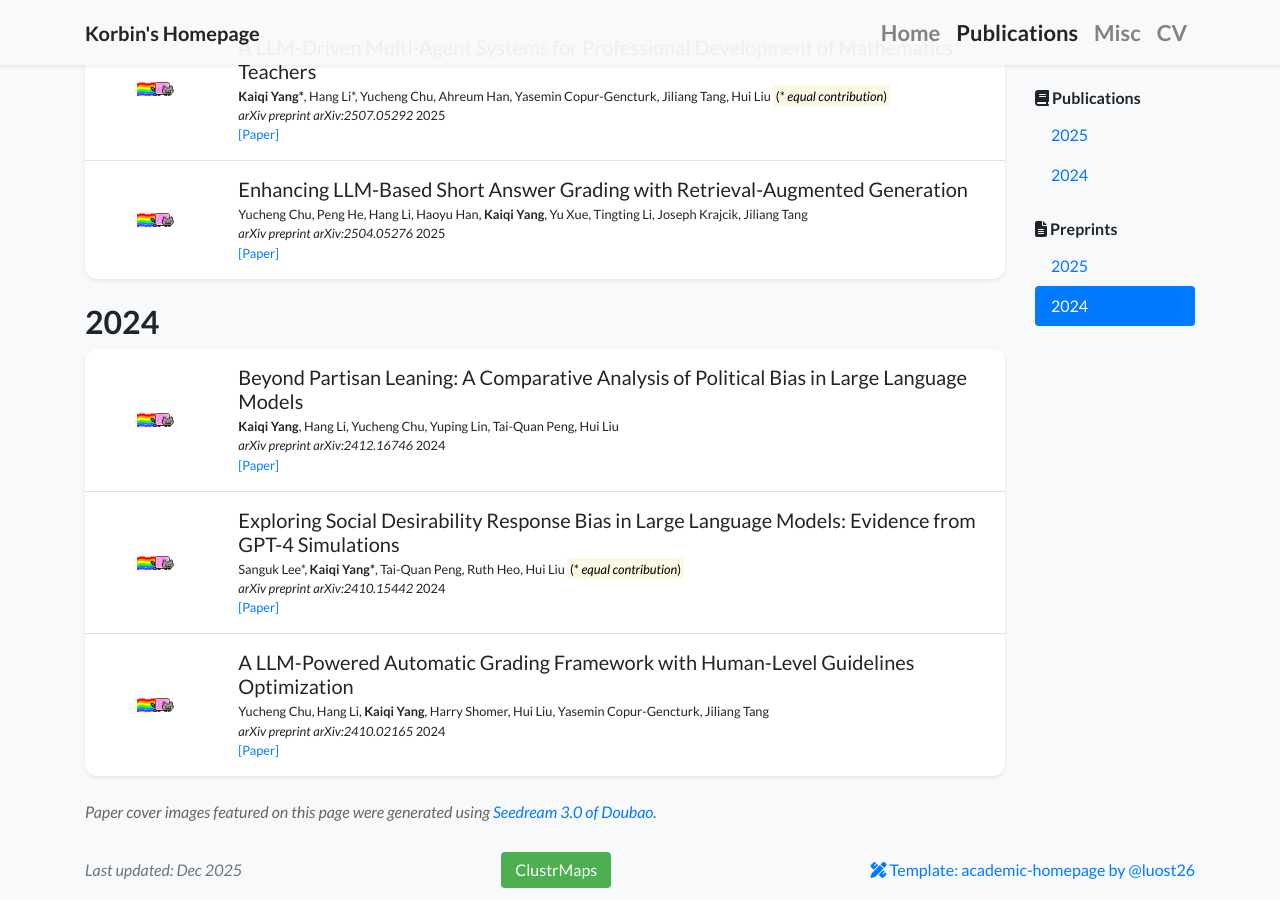
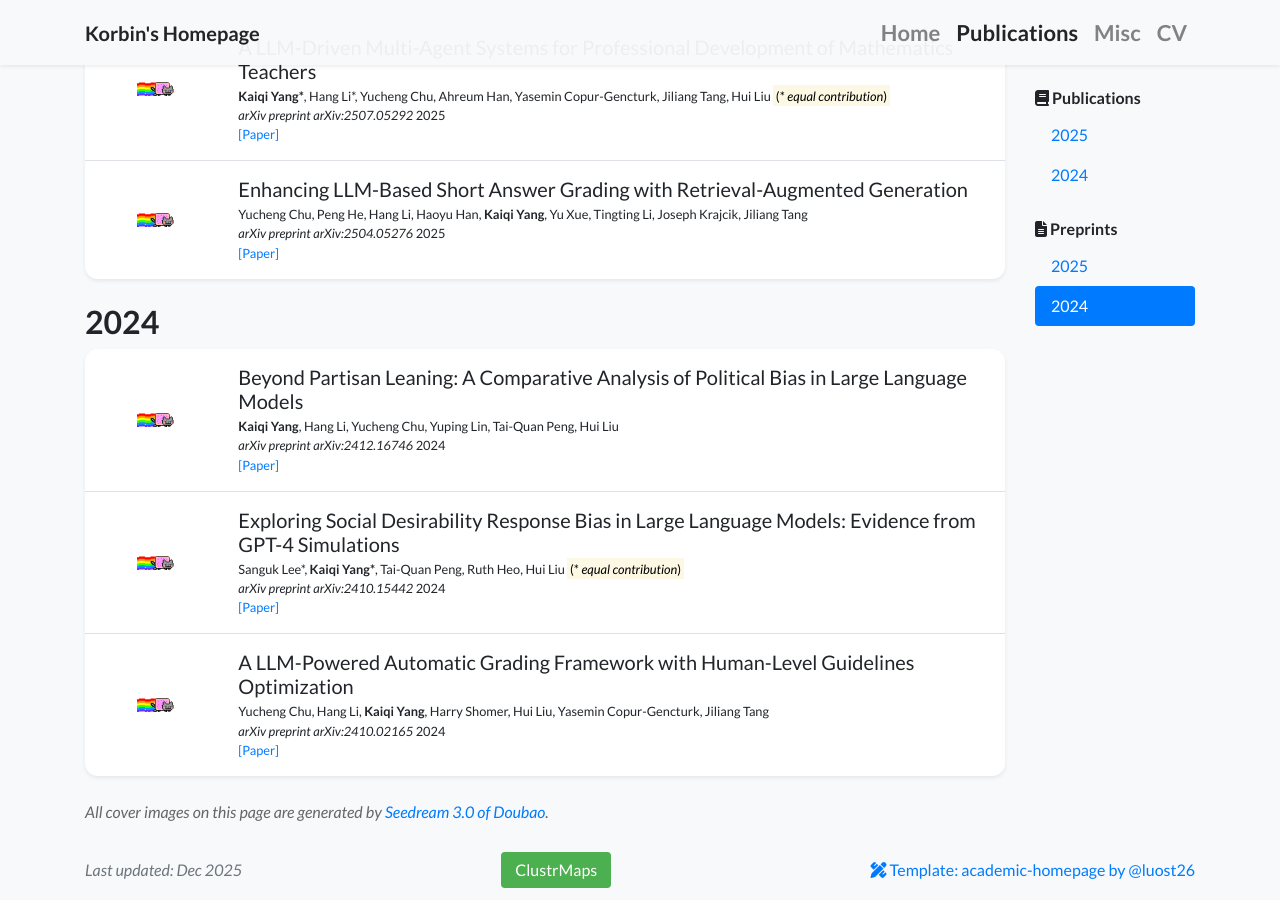
Before and after one commit to KorbinY/korbiny.github.io, a Jekyll site: the page built from publications.html, in a window 1280 px wide and 900 px high, scrolled down 1451 px. Built offline with Jekyll 4.4.1, drawn with Linux system fonts in a browser that asks for light colours; nearby versions of some CDN libraries; a style sheet for code colours, icons or effects is not loaded.

Commit message:
update misc assets

```diff
--- a/misc.html
+++ b/misc.html
@@ -36,6 +36,10 @@ body_attr: >-
     {% endif %}
 
     <br>
+
+    <!-- =====Claim AI-generated Images ===== -->
+    <br>
+    <p><i style="color: #666;">All cover images on this page are generated by <a href="https://www.doubao.com/chat/create-image" target="_blank">Seedream 3.0 of Doubao</a>.</i></p>
   </div>
 
   <!-- ===== Right-side category navigation ===== -->
--- a/publications.html
+++ b/publications.html
@@ -37,8 +37,9 @@ body_attr: >-
     </div>
     {% endfor %}
 
+    <!-- =====Claim AI-generated Images ===== -->
     <br>
-    <p><i style="color: #666;">Paper cover images featured on this page were generated using <a href="https://www.doubao.com/chat/create-image" target="_blank">Seedream 3.0 of Doubao</a>.</i></p>
+    <p><i style="color: #666;">All cover images on this page are generated by <a href="https://www.doubao.com/chat/create-image" target="_blank">Seedream 3.0 of Doubao</a>.</i></p>
   </div>
 
   <!-- ===== Right-side year navigation ===== -->
```
Also changed, not shown: assets/images/covers/cse440-23.png (added), assets/images/covers/cse440-24.png (added), assets/images/covers/cse482-24.png (added), assets/images/covers/cse482-25.png (added).
